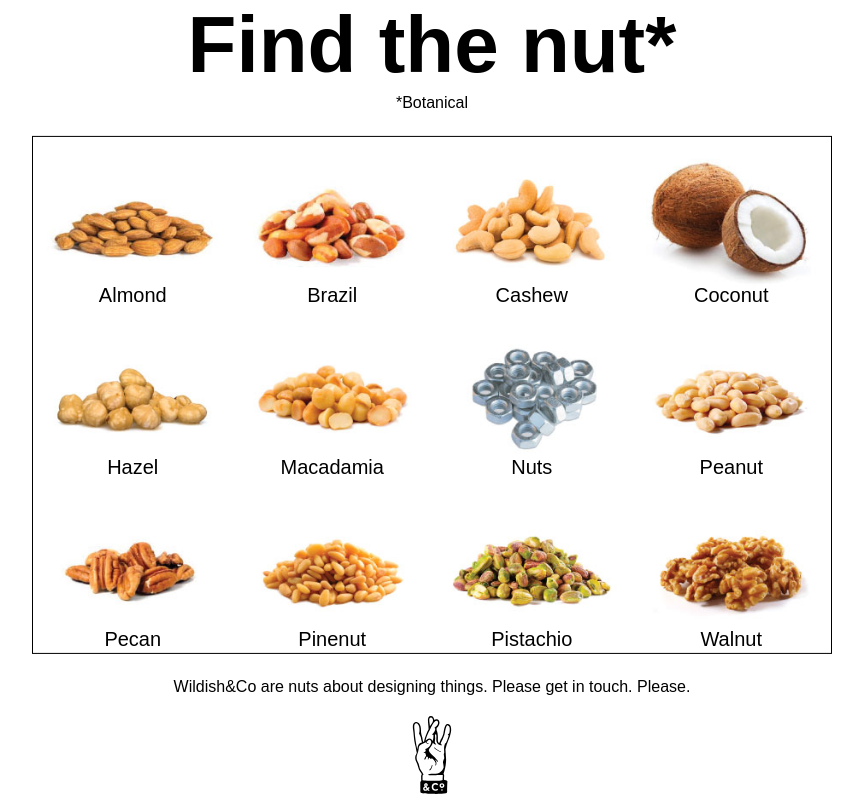
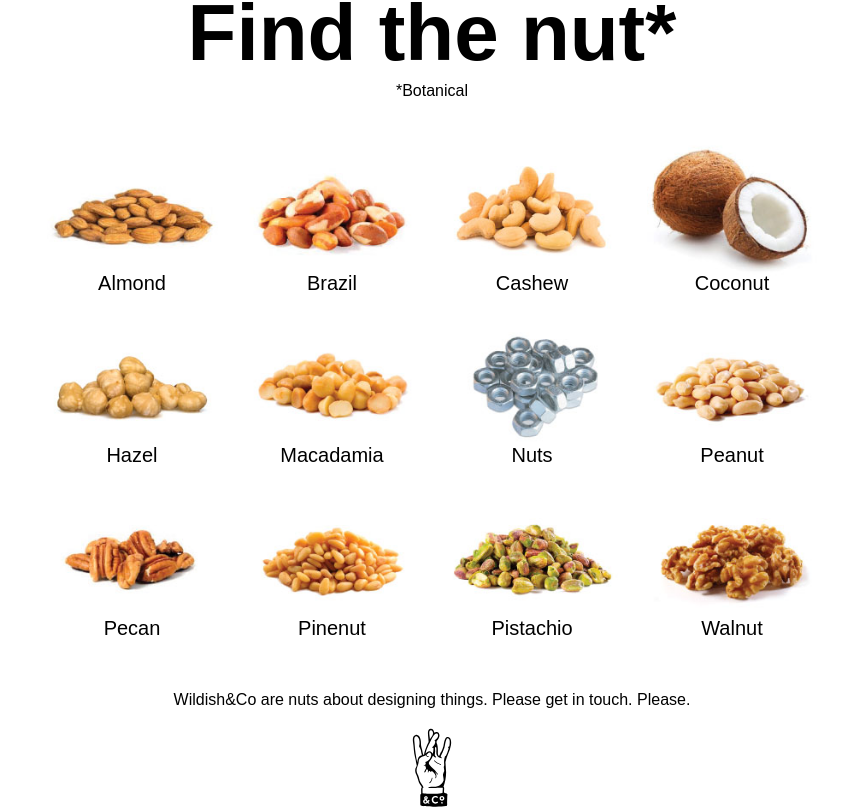
Before and after one commit to mt-code/nuts-game, a PHP site: page / in a window 1280 px wide. Shown: the whole page, without its empty margins (208-1071 px from the left). Run offline with PHP 8.4, Linux system fonts and the light colour scheme; some web fonts are replaced.

Commit message:
Removed border and increased bottom margin of grid

```diff
--- a/assets/css/main.css
+++ b/assets/css/main.css
@@ -200,10 +200,9 @@
 body.home > section.content > .nuts {
   display: flex;
   flex-wrap: wrap;
-  margin: 25px auto;
+  margin: 25px auto 50px;
   width: 80%;
-  max-width: 800px;
-  border: 1px solid black; }
+  max-width: 800px; }
   body.home > section.content > .nuts .nut {
     flex-basis: 25%;
     padding: 15px 10px 0;
--- a/assets/css/partials/_homepage.scss
+++ b/assets/css/partials/_homepage.scss
@@ -41,10 +41,9 @@
 body.home > section.content > .nuts {
   display: flex;
   flex-wrap: wrap;
-  margin: 25px auto;
+  margin: 25px auto 50px;
   width: 80%;
   max-width: 800px;
-  border: 1px solid black;
 
   .nut {
     flex-basis: 25%;
```
